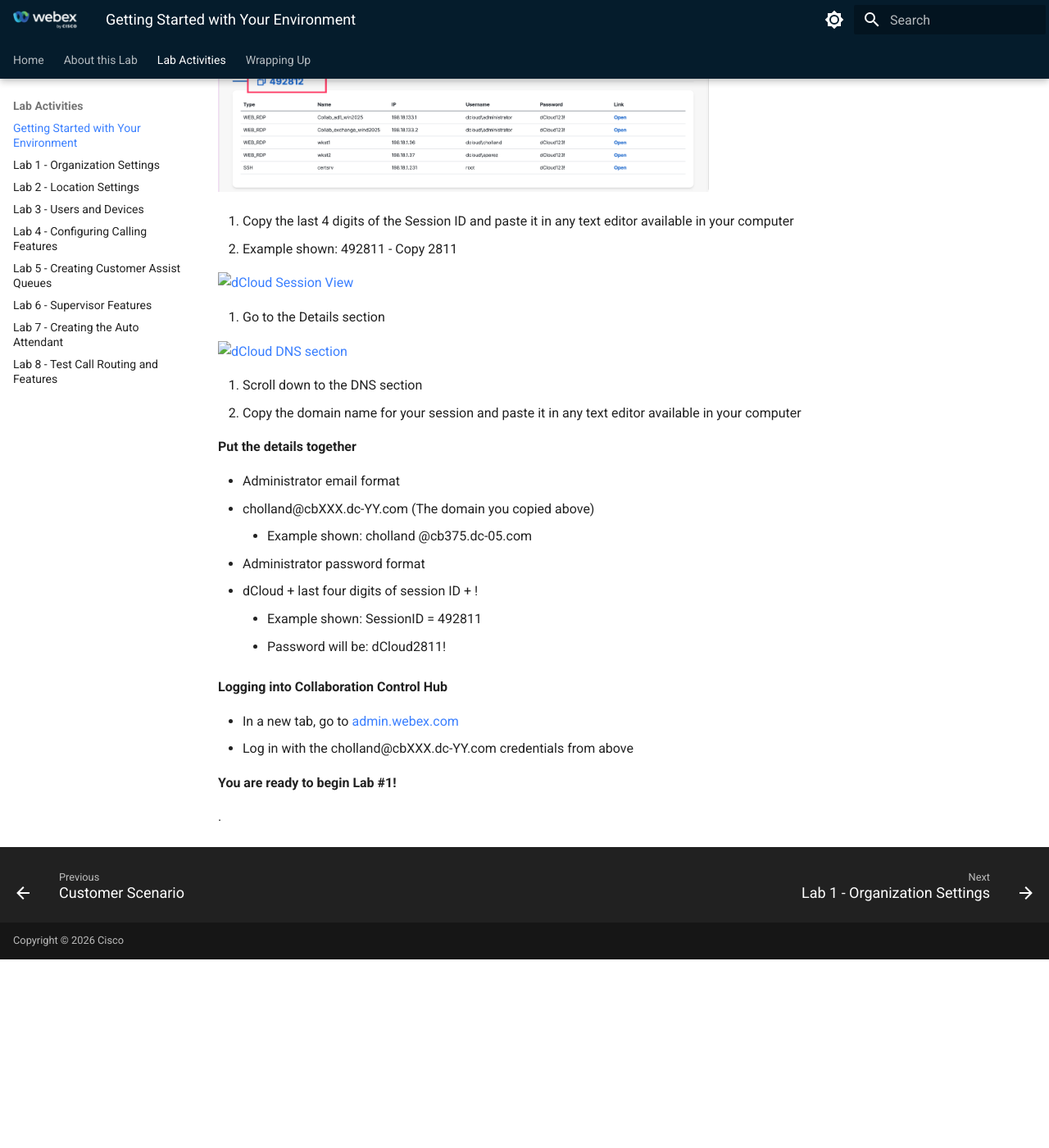
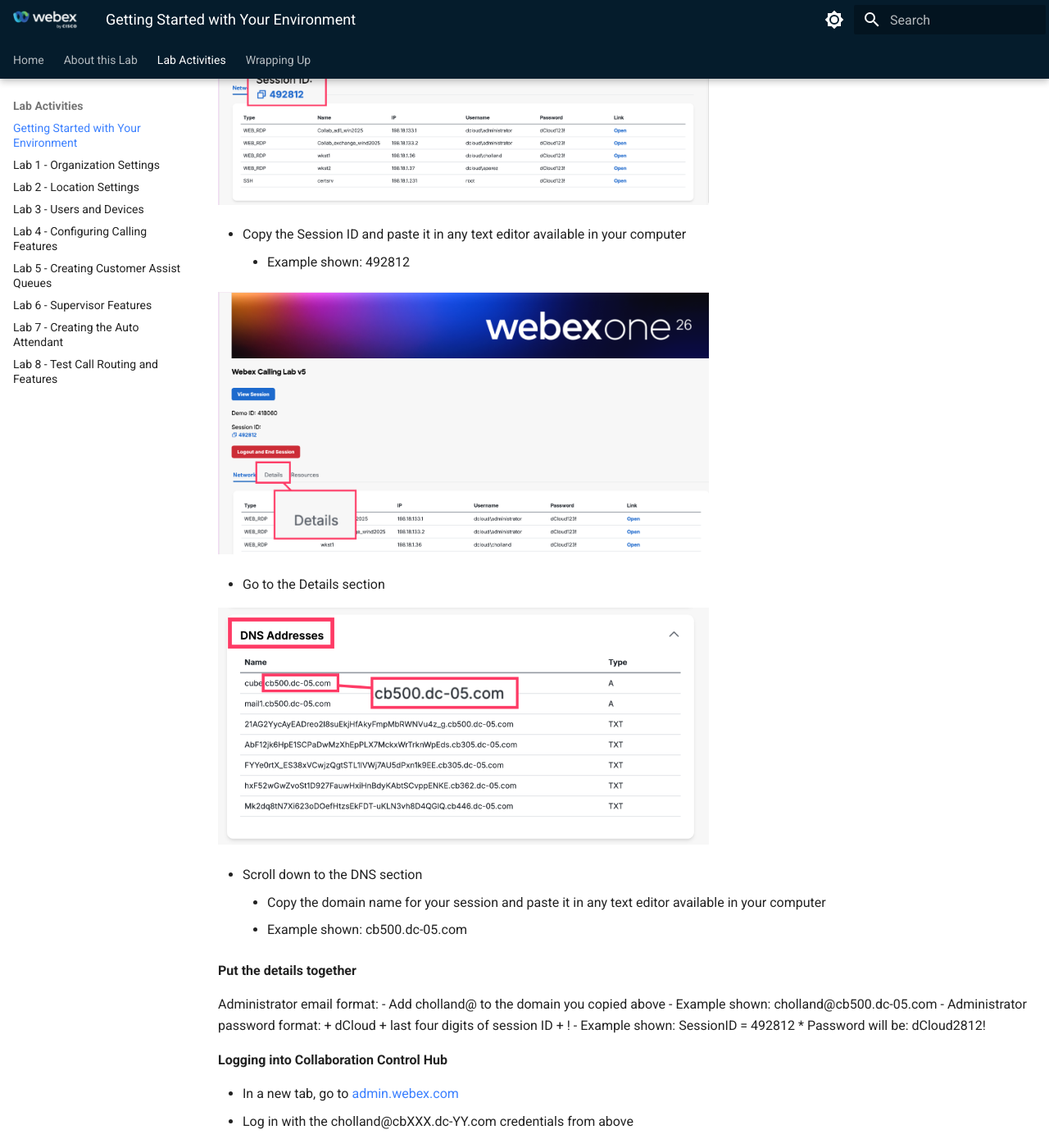
Before and after one commit to WebexCC-SA/LAB-11169, an MkDocs documentation site: the page built from docs/getting-started-with-your-environment.md, in a window 1280 px wide and 1400 px high, scrolled down 1018 px. Shown: the whole window at 82% size. Built offline with MkDocs 1.6.1 and Material for MkDocs 9.7.7, drawn with Linux system fonts in a browser that asks for light colours; before the commit the page ends 2188 px from its top, so only the background shows below that.

Commit message:
gettingstarted changes

```diff
--- a/docs/getting-started-with-your-environment.md
+++ b/docs/getting-started-with-your-environment.md
@@ -17,29 +17,31 @@
 **Determining your admin login credentials**
 
 There are a couple steps to determine your credentials to Collaboration Control Hub.
-![dCloud Session View](assets/Session ID.png){ width=60% }
 
-1. Copy the last 4 digits of the Session ID and paste it in any text editor available in your computer
-   1. Example shown: 492811 - Copy 2811
+![dCloud Session View](assets/sessionid.png){ width=60% }
 
-![dCloud Session View](assets/details.png){ width=60% }
+- Copy the Session ID and paste it in any text editor available in your computer
+    - Example shown: 492812
 
-2. Go to the Details section
+![dCloud Session View](assets/Details.png){ width=60% }
 
-![dCloud DNS section](assets/assets/DNSaddress.png){ width=60% }
+- Go to the Details section
 
-3. Scroll down to the DNS section
-4. Copy the domain name for your session and paste it in any text editor available in your computer
+![dCloud DNS section](assets/dnsaddresses.png){ width=60% }
+
+- Scroll down to the DNS section
+    - Copy the domain name for your session and paste it in any text editor available in your computer
+    - Example shown: cb500.dc-05.com
 
 **Put the details together**
 
-* Administrator email format
-  + cholland@cbXXX.dc-YY.com (The domain you copied above)
-    - Example shown: cholland @cb375.dc-05.com
-* Administrator password format
+Administrator email format:
+- Add cholland@ to the domain you copied above
+    - Example shown: cholland@cb500.dc-05.com
+- Administrator password format:
   + dCloud + last four digits of session ID + !
-    - Example shown: SessionID = 492811
-      * Password will be: dCloud2811!
+    - Example shown: SessionID = 492812
+      * Password will be: dCloud2812!
 
 **Logging into Collaboration Control Hub**
 
```
Also changed, not shown: docs/assets/DNSaddress.png, docs/assets/Details.png, docs/assets/dnsaddresses.png (added), docs/assets/sessionid.png (added).
